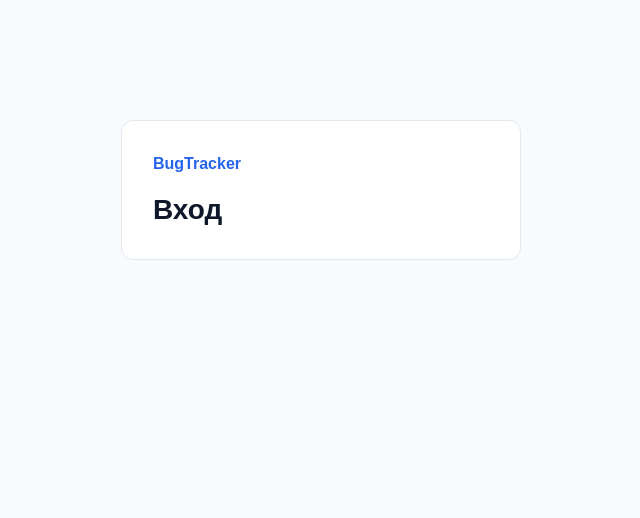
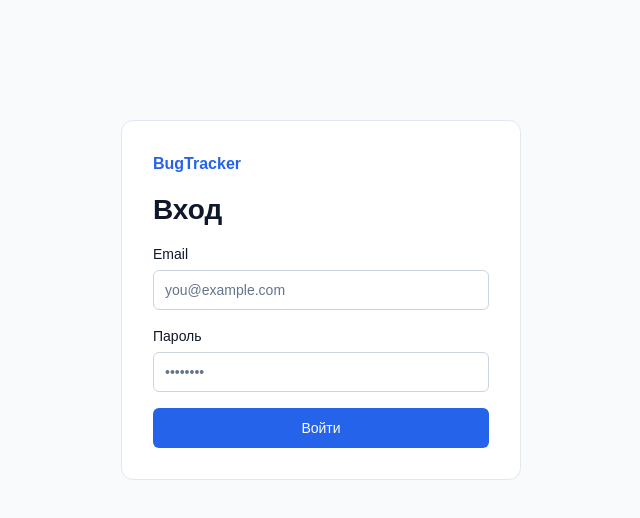
Before and after one commit to mareqqqqqqq/bug-tracker, a React (Vite) app in the folder app/frontend/: page /login in a window 1280 px wide. Shown: the top 518 px of the page, without its empty margins (319-959 px from the left). Built offline with nearby package versions, Linux system fonts and the light colour scheme.

Commit message:
feat: add login form layout

```diff
--- a/app/frontend/src/pages/LoginPage.jsx
+++ b/app/frontend/src/pages/LoginPage.jsx
@@ -2,11 +2,18 @@ import Button from '../components/Button/Button.jsx';
 import Input from '../components/Input/Input.jsx';
 import Alert from '../components/Alert/Alert.jsx';
 import AuthLayout from '../components/AuthLayout/AuthLayout.jsx';
+import styles from './LoginPage.module.css';
 
 function LoginPage() {
   return (
     <AuthLayout>
       <h1>Вход</h1>
+
+      <form className={styles.form}>
+        <Input label="Email" placeholder="you@example.com" type="email" />
+        <Input label="Пароль" placeholder="••••••••" type="password" />
+        <Button>Войти</Button>
+      </form>
     </AuthLayout>
   );
 }
--- /dev/null
+++ b/app/frontend/src/pages/LoginPage.module.css
@@ -0,0 +1,5 @@
+.form {
+  display: flex;
+  flex-direction: column;
+  gap: 16px;
+}
```
